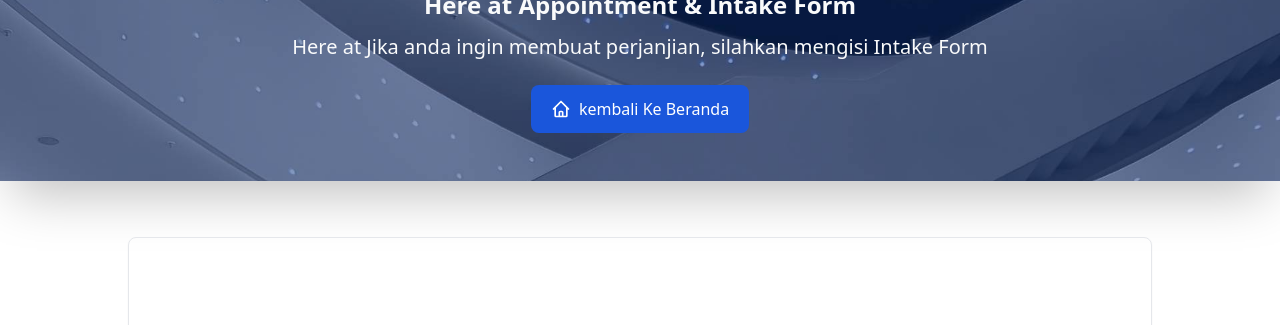
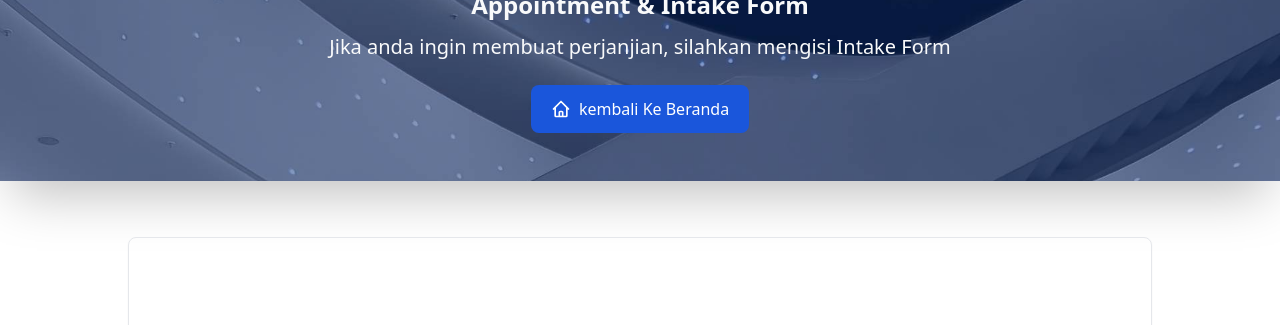
Before and after one commit to elprosdpp/form-terapi, a website: page public/index.html in a window 1280 px wide. Shown: the part 135-460 px from the top of the page. Drawn offline with nearby package versions, Linux system fonts and the light colour scheme.

```diff
--- a/public/index.html
+++ b/public/index.html
@@ -20,10 +20,10 @@
                 class="mb-4 text-4xl font-extrabold tracking-tight leading-none text-white md:text-5xl lg:text-6xl dark:text-white">
                 - Dewasa -
             </h1>
-            <h3 class="mb-3 text-lg font-bold text-gray-50 lg:text-2xl sm:px-16 xl:px-48 dark:text-gray-400">Here at
+            <h3 class="mb-3 text-lg font-bold text-gray-50 lg:text-2xl sm:px-16 xl:px-48 dark:text-gray-400">
                 Appointment & Intake Form
             </h3>
-            <p class="mb-6 text-lg font-normal text-gray-50 lg:text-xl sm:px-16 xl:px-48 dark:text-gray-400">Here at
+            <p class="mb-6 text-lg font-normal text-gray-50 lg:text-xl sm:px-16 xl:px-48 dark:text-gray-400">
                 Jika anda ingin membuat perjanjian, silahkan mengisi Intake Form
             </p>
             <a href="#"
```
